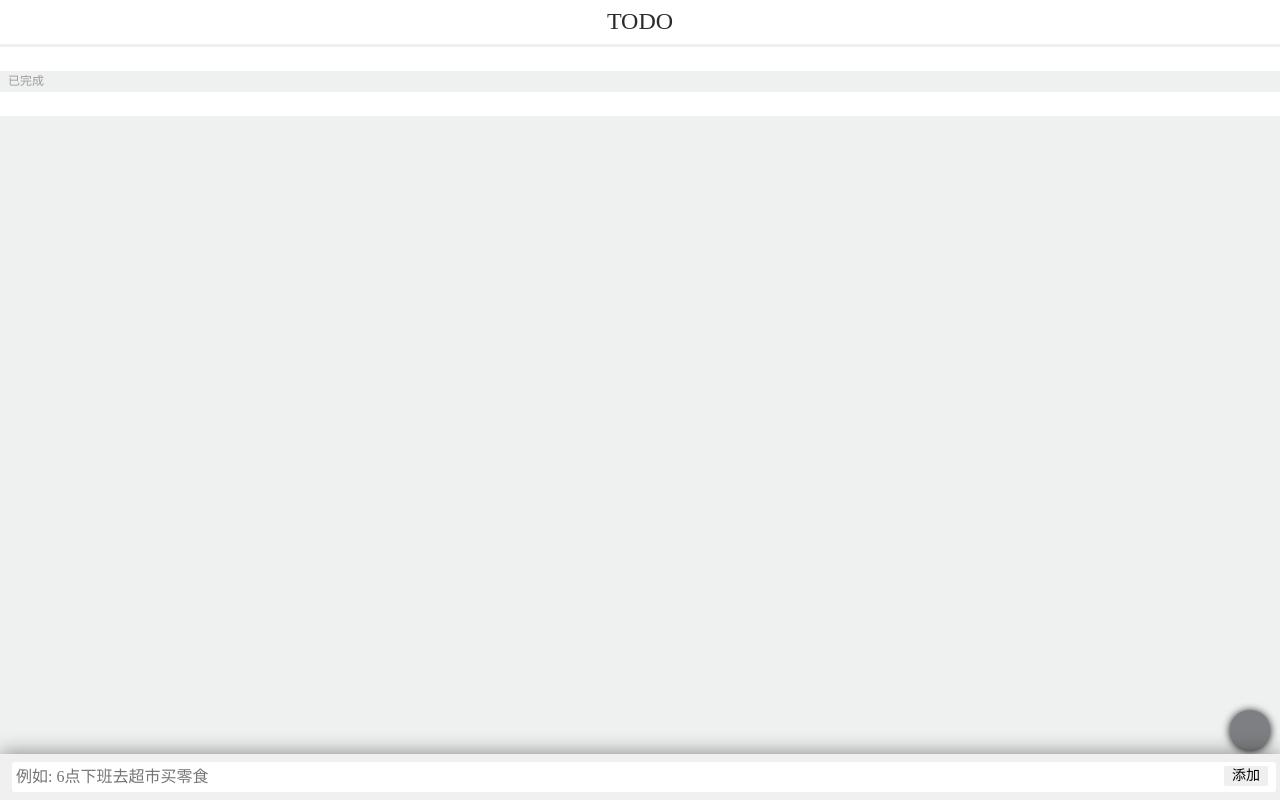
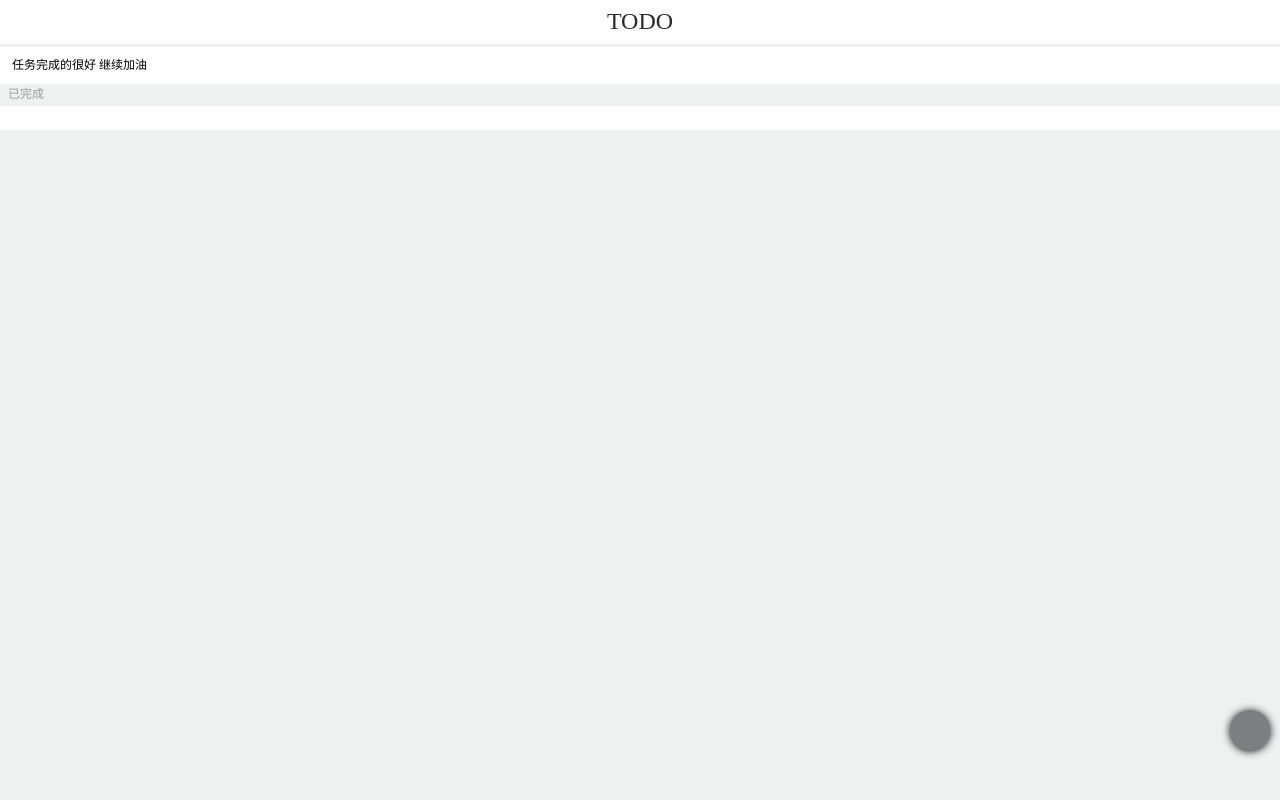
Before and after one commit to liuzheGit/vue-todo, a Vue app: page / in a window 1280 px wide. Built offline with nearby package versions, Linux system fonts and the light colour scheme.

Commit message:
用按钮控制input的显示,优化没有item的提示

```diff
--- a/src/App.vue
+++ b/src/App.vue
@@ -1,21 +1,24 @@
 <template>
   <div id="app">
     <header>
-      <span>
-        <svg class="icon" aria-hidden="true">
-            <use xlink:href="#icon-liebiao"></use>
-        </svg>
-      </span>
+      <!--<span>-->
+        <!--<svg class="icon" aria-hidden="true">-->
+            <!--<use xlink:href="#icon-liebiao"></use>-->
+        <!--</svg>-->
+      <!--</span>-->
       <span class="app-title">TODO</span>
-      <span>
-        <svg class="icon" aria-hidden="true">
-            <use xlink:href="#icon-moreread"></use>
-        </svg>
-      </span>
+      <!--<span>-->
+        <!--<svg class="icon" aria-hidden="true">-->
+            <!--<use xlink:href="#icon-moreread"></use>-->
+        <!--</svg>-->
+      <!--</span>-->
     </header>
     <!-- 主体 -->
     <div class="app-content">
-      <ul class="list-container">
+      <div v-if="noFinish.length === 0" class="noList">
+        任务完成的很好 继续加油
+      </div>
+      <ul v-else class="list-container">
         <li v-for="item in noFinish" v-bind:key="item.id">
           <label>
             <input type="checkbox" class="check-input" v-model="item.state">
@@ -41,7 +44,7 @@
       </svg>
     </div>
 
-    <div class="app-input">
+    <div class="app-input" v-bind:class="{active : inputState}">
       <input type="text" placeholder="例如: 6点下班去超市买零食" v-model="newItemText"><button class="input-add" @click="addList">添加</button>
     </div>
 <!-- 底部 -->
@@ -169,7 +172,7 @@ export default {
       return Math.floor(Math.random() * (max - min)) + min;
     },
     showInput(){
-
+      this.inputState = !this.inputState;
     }
   },
   watch: {
@@ -204,7 +207,7 @@ body{
 header {
   display: flex;
   font-size: 24px;
-  justify-content: space-between;
+  justify-content: center;
   padding: 8px;
   color: #a4a4a4;
   background: #fff;
@@ -223,6 +226,7 @@ header .app-title {
   padding: 4px;
   border-top: 1px solid #e9e9e9;
   background: #ffffff;
+  display: none;
 }
 .bottom > ul {
   display: flex;
@@ -251,11 +255,13 @@ header .app-title {
 .check-input:checked + span {
   background-position-y: -5px;
 }
-
-.list-container {
+.list-container,.noList {
   padding: 12px;
   color: #000;
   background: #fff;
+}
+.noList {
+  font-size: 12px;
 }
 .list-container > li {
   margin-top: 4px;
@@ -307,6 +313,10 @@ header .app-title {
   padding: 6px 8px;
   width: 100%;
   box-shadow: 0 -1px 20px 0 #0000006e;
+  display: none;
+}
+.app-input.active{
+  display: block;
 }
 .app-input input {
   width: 100%;
```
